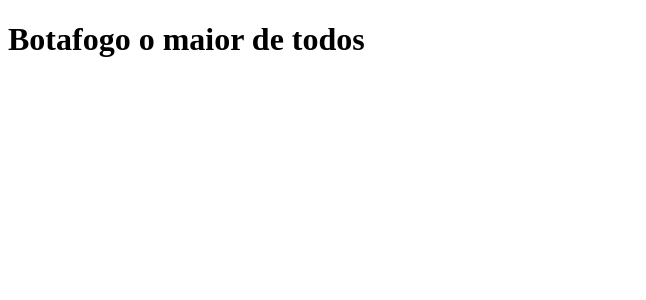
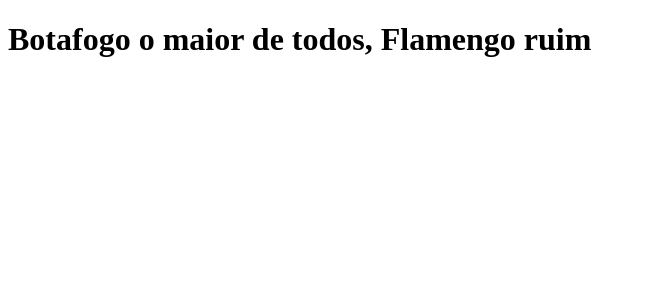
Before and after one commit to fcorobsondev/firstlearning, a Next.js app: page / in a window 1280 px wide. Shown: the top 300 px of the page, without its empty margins (0-646 px from the left). Built offline with nearby package versions, Linux system fonts and the light colour scheme.

Commit message:
✨ mudança do texto

```diff
--- a/pages/index.js
+++ b/pages/index.js
@@ -1,5 +1,5 @@
 function Home() {
-  return <h1>Botafogo o maior de todos</h1>;
+  return <h1>Botafogo o maior de todos, Flamengo ruim</h1>;
 }
 
 export default Home;
```
